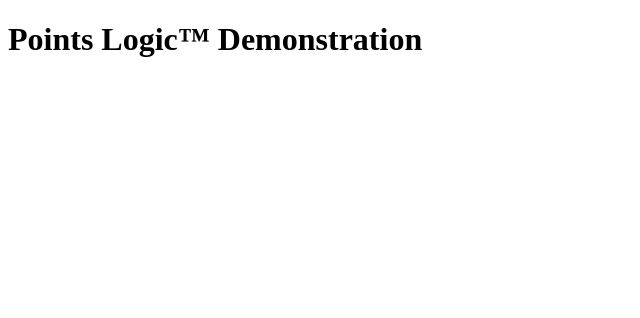
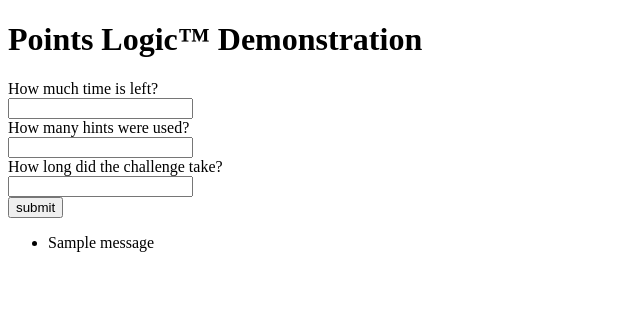
Before and after one commit to 40484357/Capture-The-Flag, a Flask app: page /Points_Logic in a window 1280 px wide. Shown: the top 318 px of the page, without its empty margins (0-640 px from the left). Run offline with Flask 3, Linux system fonts and the light colour scheme; one stand-in notice (Sample message) is shown.

Commit message:
completed the points logic formula, but still needs integrating once database is all set.

```diff
--- a/webapp/templates/Points_Logic.html
+++ b/webapp/templates/Points_Logic.html
@@ -10,5 +10,26 @@
 		<header>
 			<h1>Points Logic&trade; Demonstration</h1>
 		</header>
+
+		<div>
+			<form action="" method="POST">
+				<label for="timeLeft">How much time is left?</label><br />
+				<input type="text" id="timeLeft" name="timeLeft" /><br />
+				<label for="hintsUsed">How many hints were used?</label><br />
+				<input type="text" id="hintsUsed" name="hintsUsed" /><br />
+				<label for="timeTaken">How long did the challenge take?</label><br />
+				<input type="text" id="timeTaken" name="timeTaken" /><br />
+				<input type="submit" value="submit" /><br />
+			</form>
+			<div id="pointsAnswer">
+				{% with messages = get_flashed_messages() %} {% if messages %}
+				<ul class="pointsFlash">
+					{% for message in messages %}
+					<li class="message">{{message}}</li>
+					{% endfor %}
+				</ul>
+				{% endif %} {% endwith %}
+			</div>
+		</div>
 	</body>
 </html>
--- a/webapp/views.py
+++ b/webapp/views.py
@@ -106,6 +106,22 @@ def phone():
 
     return render_template('phone.html',password = secretKey,a=a,b=b, response = response)
 
-@views.route('/Points_Logic')
+@views.route('/Points_Logic', methods=['GET', 'POST'])
 def points():
-    return render_template('Points_Logic.html')
+    response=None
+    if request.method=='POST':
+        timeLeft=request.form.get('timeLeft',type=int)
+        hintsUsed=request.form.get('hintsUsed',type=int)
+        timeTaken=request.form.get('timeTaken',type=int)
+        basePoints=25000
+        timeLPenalty = (24 - timeLeft)*500
+        hintPenalty = basePoints - ((basePoints-timeLPenalty) * (1-(hintsUsed * 0.08)))
+        timeTPenalty = timeTaken *0.03
+
+        points = basePoints - (timeLPenalty + hintPenalty + timeTPenalty)
+
+        response = points
+
+        flash(response)
+
+    return render_template('Points_Logic.html', response= response)
```
